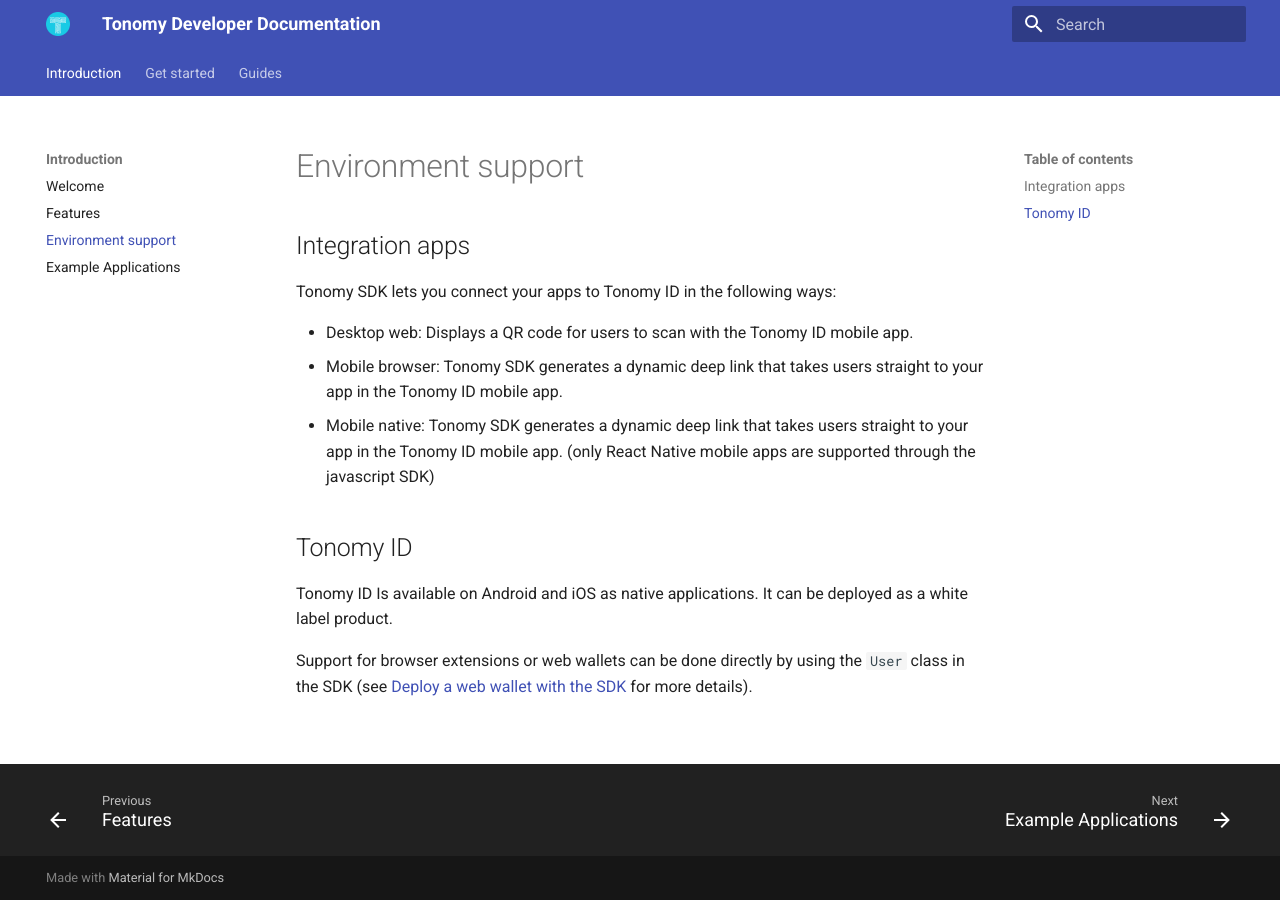
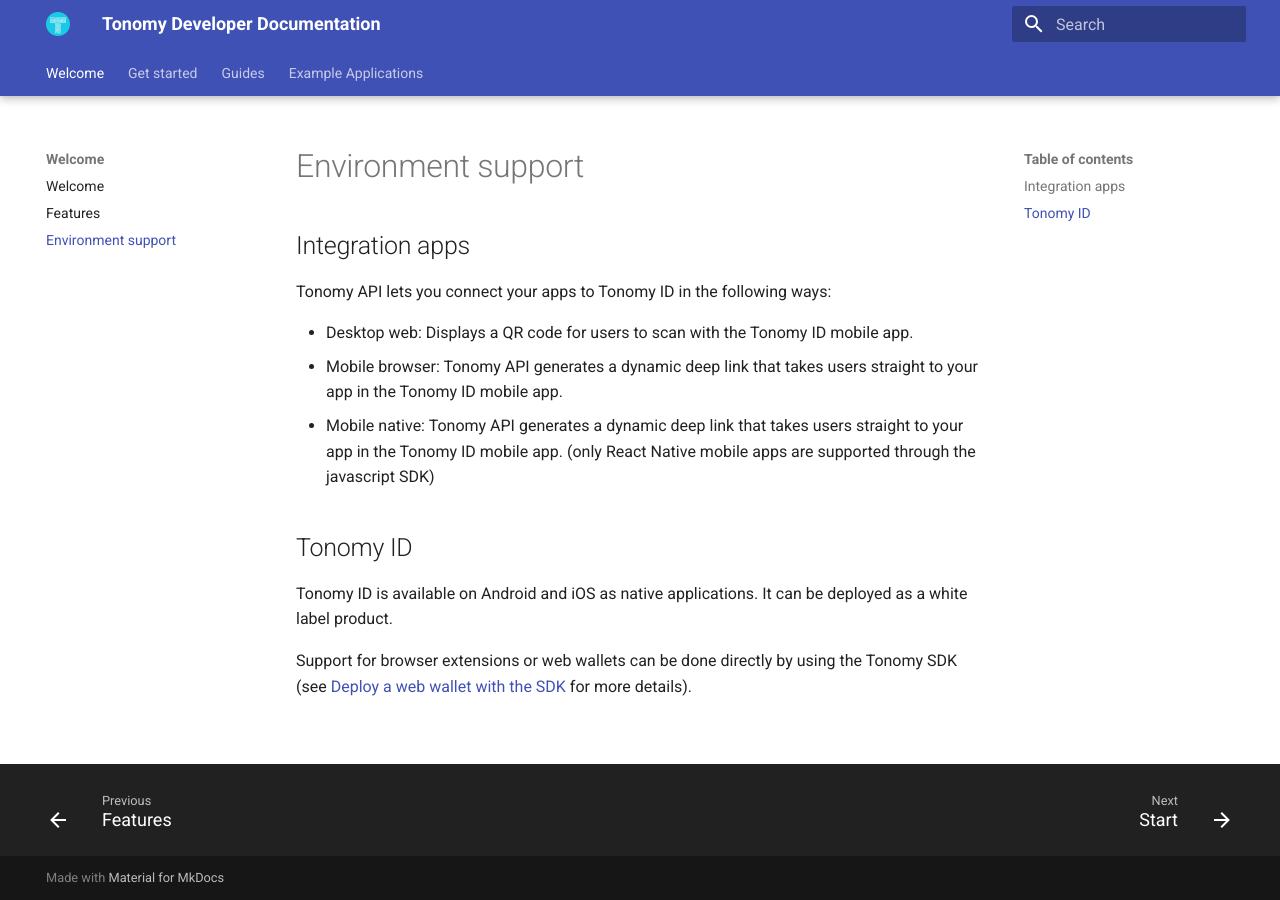
Before and after one commit to Tonomy-Foundation/Tonomy-ID-SDK, an MkDocs documentation site: the page built from docs/welcome/environment.md, in a window 1280 px wide. Built offline with MkDocs 1.6.1 and Material for MkDocs 9.7.7, drawn with Linux system fonts in a browser that asks for light colours.

Commit message:
docs: updates to docs

```diff
--- a/docs/welcome/environment.md
+++ b/docs/welcome/environment.md
@@ -2,14 +2,14 @@
 
 ## Integration apps
 
-Tonomy SDK lets you connect your apps to Tonomy ID in the following ways:
+Tonomy API lets you connect your apps to Tonomy ID in the following ways:
 
 - Desktop web: Displays a QR code for users to scan with the Tonomy ID mobile app.
-- Mobile browser: Tonomy SDK generates a dynamic deep link that takes users straight to your app in the Tonomy ID mobile app.
-- Mobile native: Tonomy SDK generates a dynamic deep link that takes users straight to your app in the Tonomy ID mobile app. (only React Native mobile apps are supported through the javascript SDK)
+- Mobile browser: Tonomy API generates a dynamic deep link that takes users straight to your app in the Tonomy ID mobile app.
+- Mobile native: Tonomy API generates a dynamic deep link that takes users straight to your app in the Tonomy ID mobile app. (only React Native mobile apps are supported through the javascript SDK)
 
 ## Tonomy ID
 
-Tonomy ID Is available on Android and iOS as native applications. It can be deployed as a white label product.
+Tonomy ID is available on Android and iOS as native applications. It can be deployed as a white label product.
 
-Support for browser extensions or web wallets can be done directly by using the `User` class in the SDK (see [Deploy a web wallet with the SDK](../../guides/deploy_wallet.md) for more details).
+Support for browser extensions or web wallets can be done directly by using the Tonomy SDK (see [Deploy a web wallet with the SDK](../../guides/deploy_wallet.md) for more details).
--- a/mkdocs.yml
+++ b/mkdocs.yml
@@ -1,10 +1,9 @@
 site_name: Tonomy Developer Documentation
 nav:
-  - Introduction:
+  - Welcome:
     - Welcome: index.md
     - Features: welcome/features.md
     - Environment support: welcome/environment.md
-    - Example Applications: welcome/examples.md
   - Get started:
     - Start: start/start.md
     - 1. Instal the API: start/installation.md
@@ -14,6 +13,7 @@
   - Guides:
     - Deploy Tonomy ID: guides/deploy.md
     - Deploy a web wallet with the SDK: guides/deploy-wallet.md
+  - Example Applications: examples.md
 theme:
   name: material
   logo: images/logo48.png
@@ -22,6 +22,7 @@
     - navigation.instant
     - navigation.sections
     - navigation.tabs
+    - navigation.tabs.sticky
     - navigation.footer
 markdown_extensions:
   - pymdownx.highlight:
```
Also changed, not shown: docs/index.md (+2 -0 lines), docs/start/register-app.md (+1 -1 lines), docs/start/single-sign-on.md (+5 -5 lines), docs/start/usage.md (+4 -4 lines), docs/examples.md (renamed from docs/welcome/examples.md).
